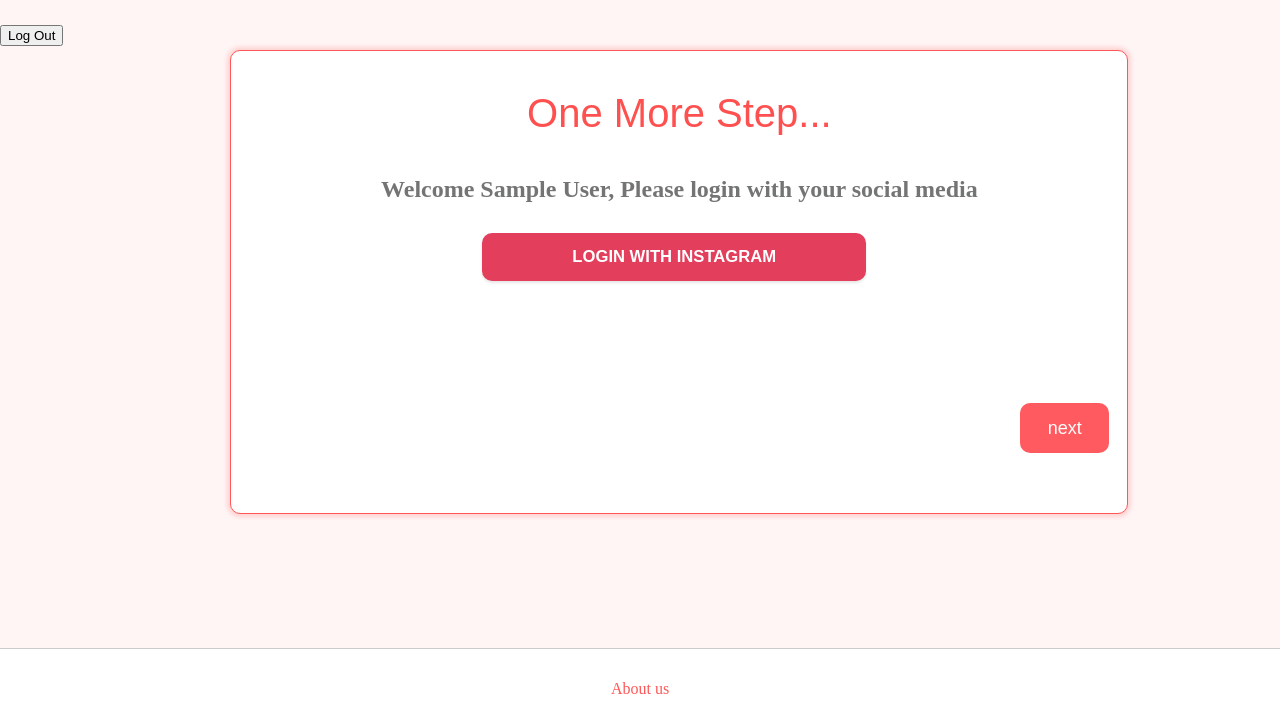
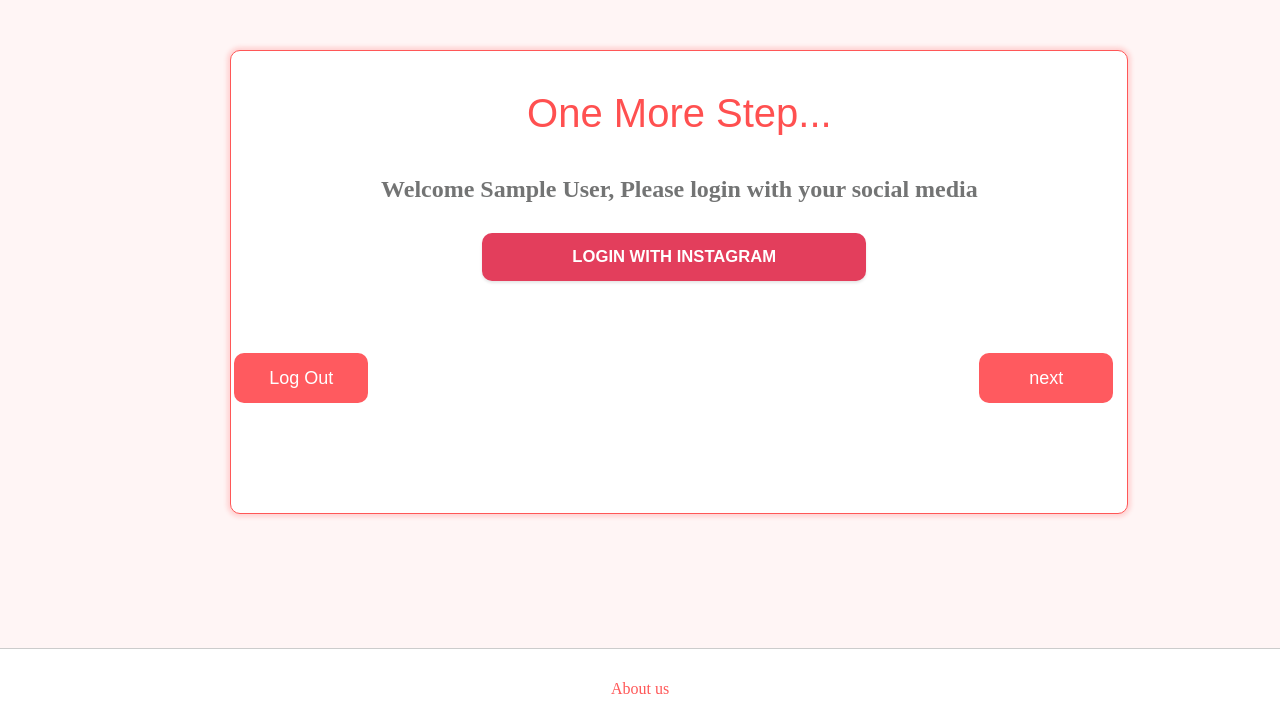
Before and after one commit to tahaelleuch/MVP_CrossMe, a Flask app: template web_front/templates/steptwo.html in a window 1280 px wide. Shown: the part 81-800 px from the top of the page. Run offline with Flask 2, Linux system fonts and the light colour scheme; the template is opened without the code that fills it: most values are stand-ins (such as "Sample title", 1, 10 or a date in 2020); some libraries are stand-ins or nearby versions.

Commit message:
other fixes

```diff
--- a/web_front/CrossMe.py
+++ b/web_front/CrossMe.py
@@ -199,10 +199,8 @@
                 session['email'] = request.form['email']
                 if not a["fb_access_token"] and not a["ig_access_token"]:
                     return render_template('steptwo.html', cache_id=uuid.uuid4(), user_info=session['email'])
-                elif not a["fb_access_token"] and not a["ig_access_token"]:
-                    return render_template('steptwo.html', cache_id=uuid.uuid4(), user_info=session['email'])
                 else:
-                    return render_template('home.html', cache_id=uuid.uuid4(), user=session['email'])
+                    return redirect('/')
             else:
                 return render_template('index.html', cache_id=uuid.uuid4(), error="Invalid Details")
         else:
--- a/web_front/static/scripts/ig_btn.js
+++ b/web_front/static/scripts/ig_btn.js
@@ -11,6 +11,8 @@
       accessToken = response.authResponse.accessToken;
       ScrapData();
       $('.myfacebook').hide();
+      $('.nextbtn').hide();
+      $(" .waiting ").show();
     }
   });
 }
@@ -20,12 +22,16 @@
     $.get('https://0.0.0.0:5001/fb_post/'+ user_id + '/' + accessToken, function (response) {
       if (response) {
         console.log(response);
+        $('.nextbtn').show();
+        $(" .waiting ").hide();
       }
     });
   });
 };
 
 document.addEventListener('DOMContentLoaded', function () {
+
+  $(" .waiting ").hide();
   user_id = document.getElementById("myuser_id").textContent
   if (window.location.href.indexOf('?code=') < 0) {
     $( '.insta button' ).click(function() {
@@ -64,6 +70,7 @@
     } else {
       $('.steptwo').append('<div class="getMyImage"><button type="button">Click here to get your Facebook Photo</button></div>')
     }
+    $('.steptwo').append('<div class="finbtn"><button type="button" onclick="location.href=\'/\'">Finish</button></div>');
     $('.getMyImage button').click(function() {
         $.get('https://0.0.0.0:5001/profile_pic/' + user_id + '/' + accessToken, function (response) {
             if (response.mycode == "ok") {
--- a/web_front/static/styles/ig_btn.css
+++ b/web_front/static/styles/ig_btn.css
@@ -20,6 +20,7 @@
 .insta button:hover {
     opacity: 0.9;
     box-shadow: 0 0 4px 3px rgba(0,0,0,0.15);
+    cursor: pointer;
 }
 
 .myfacebook {
@@ -27,7 +28,6 @@
     margin-right:50%;
     margin-top: 120px;
     width: 30%;
-    background-color: black;
 }
 
 .myfacebookapp {
@@ -36,16 +36,44 @@
     width: 30%;
 }
 
+.btns {
+    list-style: none;
+    width: 100%;
+    margin: 0;
+    padding: 0;
+    white-space: nowrap;
+    overflow-x: auto;
+    overflow-y: hidden;
+}
+
+.logout {
+    display: inline-block;
+    width: 15%;
+    height: 100%;
+}
+
+.nextbtn {
+    display: inline-block;
+    width: 15%;
+    height: 100%;
+    margin-left:68%;
+}
+
+.waiting {
+    display: inline-block;
+    width: 15%;
+    margin-left:78%;
+}
+
 .nextbtn button{
-    margin-top:80px;
-    margin-left:88%;
     border-radius: 10px;
     font-size: 18px;
     background: #FF5A5F;
     color: #FFFFFF;
     border-style: none;
-    width: 10%;
+    width: 100%;
     height: 50px;
+    cursor: pointer;
 }
 
 .nextbtn button:hover{
@@ -73,3 +101,47 @@
     background: red;
     color: black;
 }
+
+
+.logout button{
+    margin-top:30px;
+    margin-left:2%;
+    border-radius: 10px;
+    font-size: 18px;
+    background: #FF5A5F;
+    color: #FFFFFF;
+    border-style: none;
+    width: 100%;
+    height: 50px;
+    cursor: pointer;
+}
+
+.logout button:hover{
+    opacity: 0.9;
+    box-shadow: 0 0 4px 3px rgba(0,0,0,0.15);
+}
+
+
+
+.finbtn {
+    display: inline-block;
+    width: 15%;
+    height: 100%;
+    margin-left:80%;
+}
+
+.finbtn button{
+    border-radius: 10px;
+    font-size: 18px;
+    background: #FF5A5F;
+    color: #FFFFFF;
+    border-style: none;
+    width: 100%;
+    height: 50px;
+    cursor: pointer;
+}
+
+.imgwait {
+    height:50px;
+    width:50px;
+}
--- a/web_front/templates/steptwo.html
+++ b/web_front/templates/steptwo.html
@@ -40,12 +40,12 @@
         <div class="logo">
             <p>CrossMe</p>
         </div>
-        <div class="logout">
-            <button onclick="location.href='/logout'" type="button">Log Out</button>
-        </div>
+
     </header>
     <article class="mybody">
         <div class="steptwo">
+
+
             <p>One More Step...</p>
             <div class="welcome">
             <h1>Welcome {{ user_info.full_name }}, Please login with your social media</h1>
@@ -56,15 +56,22 @@
                     Login With Instagram
                 </button>
             </div>
+
             <div class="myfacebook">
                 <div id="fb-root"></div>
-                <div class="fb-login-button" data-size="large" data-button-type="continue_with" data-layout="default" data-auto-logout-link="false" data-use-continue-as="true" data-width="" onlogin="checkLoginState();" scope="email,user_birthday,user_posts"></div>
+                    <div class="fb-login-button" data-size="large" data-button-type="continue_with" data-layout="default" data-auto-logout-link="false" data-use-continue-as="true" data-width="" onlogin="checkLoginState();" scope="email,user_birthday,user_posts"></div>
             </div>
 
-            <div class="nextbtn">
-                <button type="button">
-                    next
-                </button>
+            <div class="btns">
+                <div class="logout">
+                    <button onclick="location.href='/logout'" type="button">Log Out</button>
+                </div>
+                <div class="waiting"><img src="/static/images/wait.gif" class="imgwait"></div>
+                <div class="nextbtn">
+                    <button type="button">
+                        next
+                    </button>
+                </div>
             </div>
         </div>
     </article>
```
Also changed, not shown: web_front/static/images/wait.gif (added).
